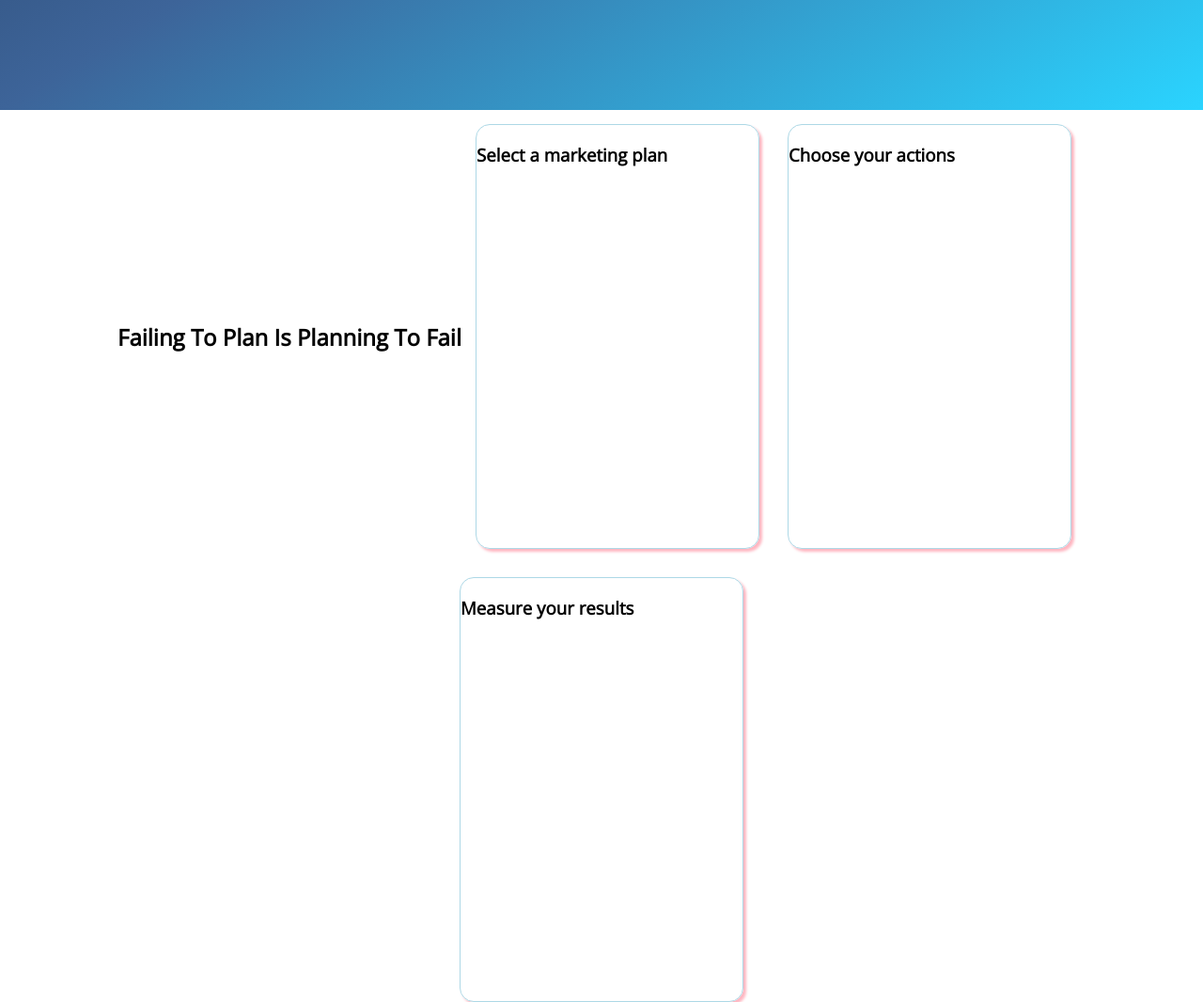
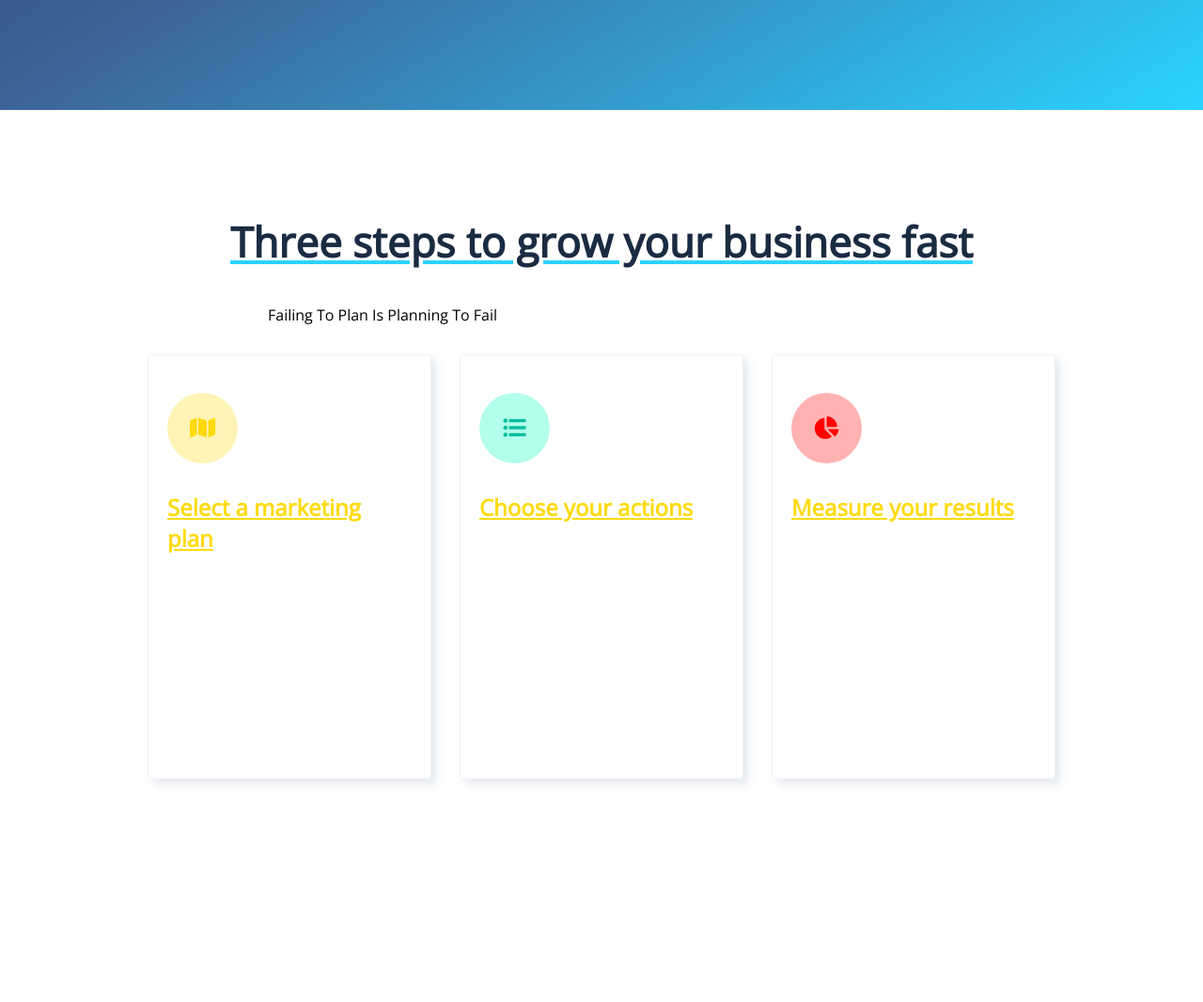
Before and after one commit to coder-log/landing_page, a plain HTML site: page index.html in a window 1280 px wide. Shown: the part 683-1749 px from the top of the page at 94% size. After the commit the page ends 1600 px from the top, so only its background shows below. Drawn offline with nearby package versions, Linux system fonts and the light colour scheme.

Commit message:
Adding color - box features

```diff
--- a/index.html
+++ b/index.html
@@ -40,24 +40,38 @@
                 <h1 id="hero-caption">Marketing Plans For Small Business</h1>
                 <p>Clientto is the easiest way of managing the growth of your business</p>
                 <button class="hero-button"><i class="fas fa-paper-plane"></i> &nbsp Try for free!</button>
-
             </div>
         </div>
     </section>
     <section>
         <div class="features">
-            <h2>Failing To Plan Is Planning To Fail</h2>
+            <div class ="features-caption">
+            <h2>Three steps to grow your business fast</h2>
+            <blockquote>Failing To Plan Is Planning To Fail</blockquote>
+            </div>
+            <div class="features-boxes">
                 <div class="features-box">
+                    <div class="feature-icon-box feature-icon-box-yellow">
+                        <i class="fas fa-map"></i>
+                    </div>
+
                     <h3>Select a marketing plan</h3>
                 </div>
                 <div class="features-box">
+                        <div class="feature-icon-box feature-icon-box-blue">
+                            <i class="fas fa-list-ul"></i>
+                        </div>
+
                     <h3>Choose your actions</h3>
                 </div>
                 <div class="features-box">
+                        <div class="feature-icon-box feature-icon-box-red">
+                            <i class="fas fa-chart-pie"></i>
+                        </div>
+
                     <h3>Measure your results</h3>
                 </div>
-
-
+            </div>
         </div>
     </section>
 </main>
--- a/main.css
+++ b/main.css
@@ -56,7 +56,7 @@ main section {
 }
 
 
-.hero{
+.hero {
     width: 100vw;
     height: 100vh;
     background-image: linear-gradient(to bottom right, #1a2b42, #3D6499,#2ad4ff);
@@ -64,10 +64,10 @@ main section {
     align-items: center;
 }
 
-.hero div{
+.hero div {
     margin: 0 auto;
 }
-.hero-caption{
+.hero-caption {
     text-align: center;
     font-size: 1.25rem;
     color: #2ad4ff;
@@ -183,9 +183,20 @@ main section {
     margin: 40px 20px;
 }
 
+.hero-button:hover {
+    background-color: white;
+    color: #1a2b42;
+    font-size: 2rem;
+    border: 3px solid #1a2b42;
+    border-radius: 5px;
+    padding: 20px;
+    margin: 40px 20px;
+
+}
+
 .features {
     display: flex;
-    flex-direction:row;
+    flex-direction:column;
     justify-content: center;
     align-items: center;
     flex-wrap: wrap;
@@ -195,11 +206,68 @@ main section {
 
 }
 
+.feature-icon-box {
+    display: flex;
+    justify-content: center;
+    align-items: center;
+    width: 75px;
+    height: 75px;
+    border-radius: 50%;
+
+    margin: 40px 20px 20px 20px;
+}
+
+.feature-icon-box-yellow {
+    background-color:rgb(255,218,13,0.3);
+    color: #ffda0d;
+}
+
+.feature-icon-box-blue {
+    background-color:rgb(0,255,189,0.3);
+    color: #00bd9d;
+}
+
+.feature-icon-box-red {
+    background-color:rgb(255,0,0,0.3);
+    color: #ff0000;
+}
+
+
+.feature-icon-box i {
+    font-size: 1.50em;
+}
+
+.features h2 {
+    font-size: 2.75rem;
+    color: #1a2b42;
+    text-decoration-line: underline;
+    text-decoration-color: #2ad4ff;
+}
+
+.features h3 {
+    font-size: 1.5rem;
+    color: #ffda0d;
+    text-decoration-line: underline;
+    text-decoration-color: #ffda0d;
+    margin: 10px 20px;
+}
+
+.features-boxes {
+    display: flex;
+    flex-direction: row;
+}
+
 .features-box {
-    border: solid 1px lightblue;
     width: 300px;
     height: 450px;
-    border-radius: 15px;
     margin: 15px;
-    box-shadow: 3px 3px 3px lightpink;
+    display: flex;
+    flex-direction: column;
+    min-width: 0;
+    word-wrap: break-word;
+    border: .0625rem solid rgba(0,0,0,.05);
+    border-radius: .25rem;
+    -webkit-box-shadow: 5px 5px 8px 0px rgba(223,227,235,0.83);
+    -moz-box-shadow: 5px 5px 8px 0px rgba(223,227,235,0.83);
+    box-shadow: 5px 5px 8px 0px rgba(223,227,235,0.83);
 }
```
Lines whose indentation alone changed are shown as unchanged.
